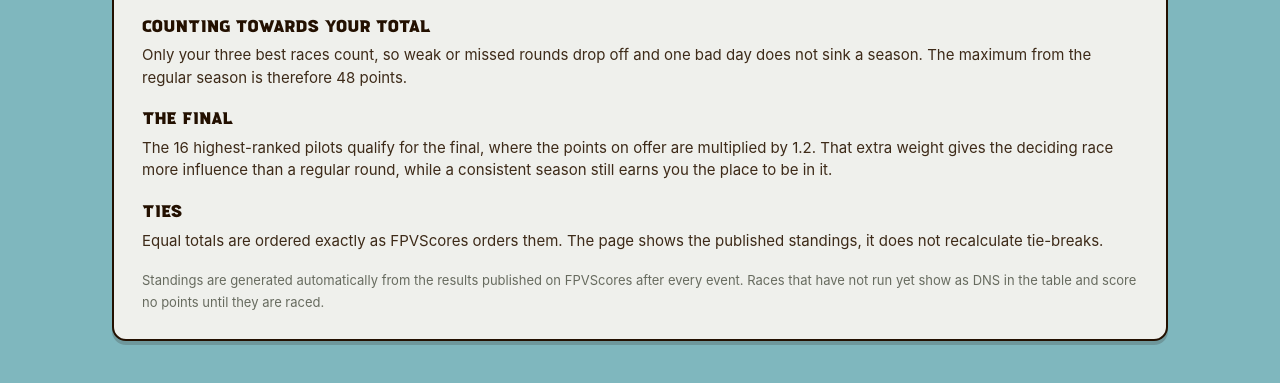
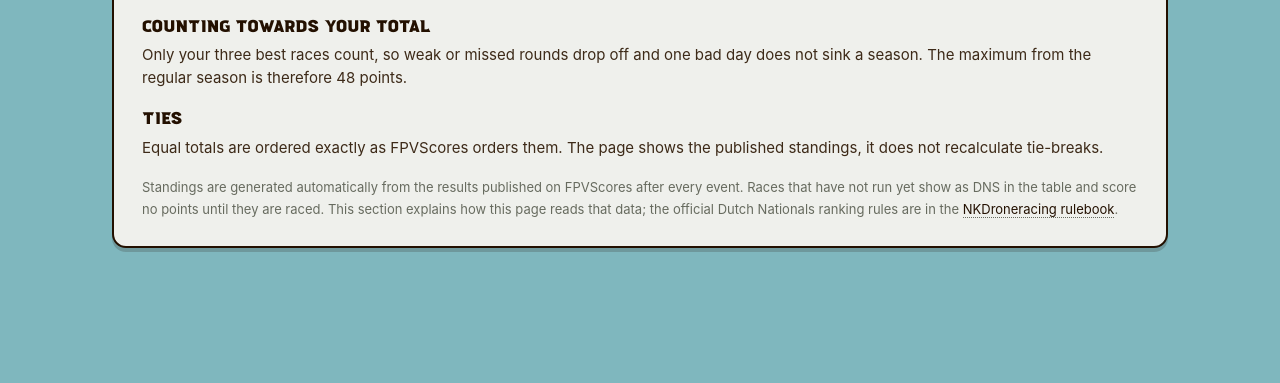
Before and after one commit to sanderpuh/mediakit, a plain HTML site: page ranking/index.html in a window 1280 px wide. Shown: the part 2686-3069 px from the top of the page. After the commit the page ends 2990 px from the top, so only its background shows below. Drawn offline with Linux system fonts and the light colour scheme.

Commit message:
Add reference to NKDroneracing rulebook in ranking page
Updated the note section to include a reference to the official Dutch Nationals ranking rules.

```diff
--- a/ranking/index.html
+++ b/ranking/index.html
@@ -126,6 +126,8 @@ body{background:var(--bg);color:var(--ink);font-family:var(--body);font-size:17p
 .rules dt:first-child{margin-top:0}
 .rules dd{margin:0;font-size:15px;line-height:1.5;color:#3d2a18}
 .rules .note{margin-top:18px;font-size:13px;color:var(--muted2,#8f7a5f)}
+.rules .note a{color:var(--ink);text-decoration:none;border-bottom:1px dotted var(--muted2)}
+.rules .note a:hover{border-bottom-color:var(--ink)}
 .rank-table{
   width:100%;min-width:760px;
   border-collapse:separate;border-spacing:0;
@@ -227,18 +229,16 @@ td.num.dropped .podium{border-style:dashed}
                     <dd>Only your three best races count, so weak or missed rounds drop off and one bad
                         day does not sink a season. The maximum from the regular season is therefore 48 points.</dd>
 
-                    <dt>The final</dt>
-                    <dd>The 16 highest-ranked pilots qualify for the final, where the points on offer are
-                        multiplied by 1.2. That extra weight gives the deciding race more influence than a
-                        regular round, while a consistent season still earns you the place to be in it.</dd>
-
                     <dt>Ties</dt>
                     <dd>Equal totals are ordered exactly as FPVScores orders them. The page shows the
                         published standings, it does not recalculate tie-breaks.</dd>
                 </dl>
                 <p class="note">Standings are generated automatically from the results published on FPVScores
                     after every event. Races that have not run yet show as DNS in the table and score no
-                    points until they are raced.</p>
+                    points until they are raced. This section explains how this page reads that data; the
+                    official Dutch Nationals ranking rules are in the
+                    <a href="https://nkdroneracing.nl/reglement/" target="_blank" rel="noopener">NKDroneracing
+                    rulebook</a>.</p>
             </div>
         </div>
     </section>
```
